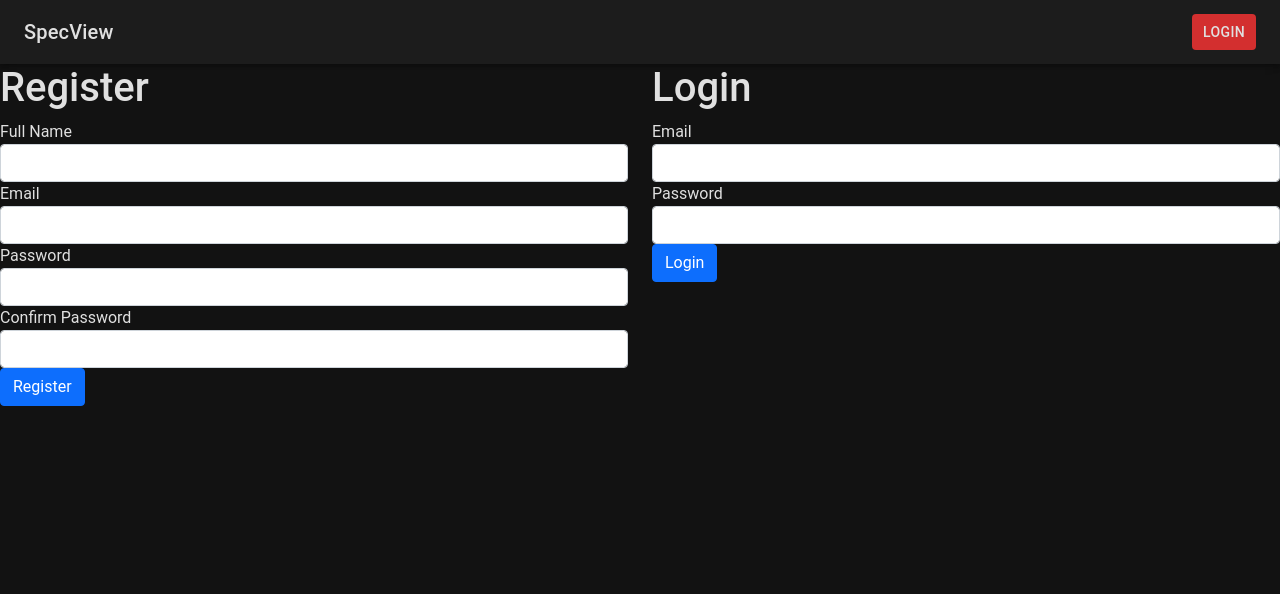
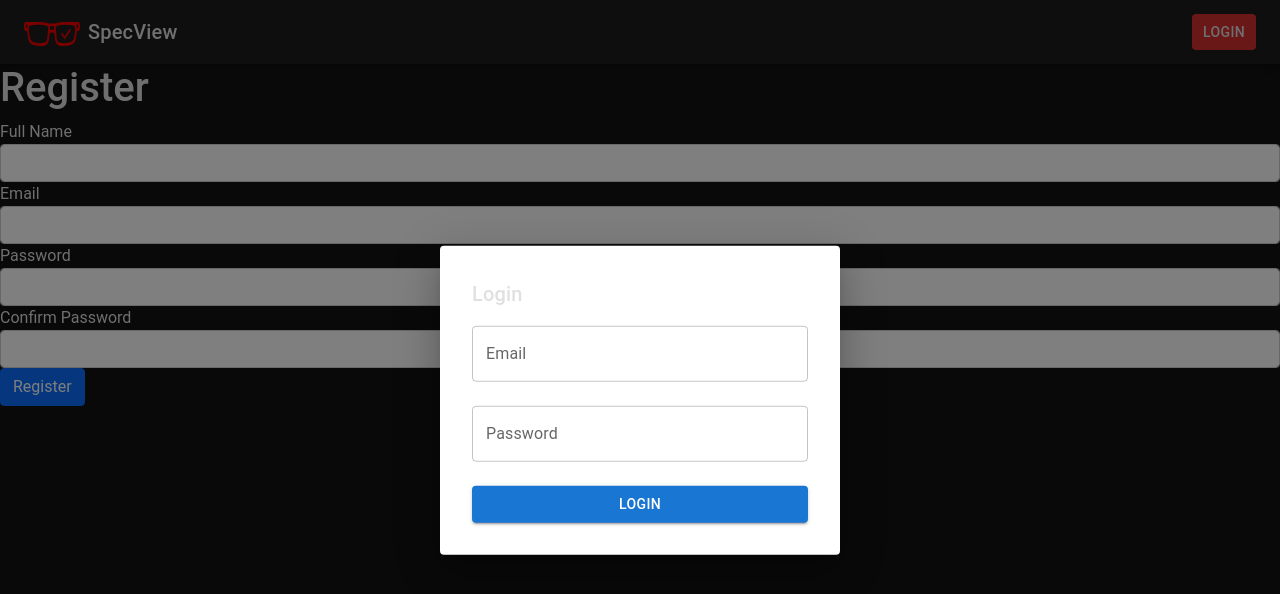
Before and after one commit to AlexKosz/SpecViewClient, a React (Create React App) app: page /login in a window 1280 px wide. Both pictures are taken after a click on the button "LOGIN". Shown: the top 594 px of the page. Built offline with nearby package versions, Linux system fonts and the light colour scheme; no server answers.

Commit message:
Login modal working

```diff
--- a/public/index.html
+++ b/public/index.html
@@ -3,7 +3,7 @@
   <head>
     <meta charset="utf-8" />
 
-    <link rel="icon" href="%PUBLIC_URL%/specViewIcon.png" />
+    <link rel="icon" href="%PUBLIC_URL%/logo.svg" />
     <meta name="viewport" content="width=device-width, initial-scale=1" />
     <meta name="theme-color" content="#000000" />
     <meta name="description" content="SpecView - A tool to view Jest test results efficiently." />
--- a/src/Views/SignIn.js
+++ b/src/Views/SignIn.js
@@ -1,6 +1,5 @@
 import React from 'react';
 import Reg from '../components/Reg';
-import Login from '../components/Login';
 
 const SignIn = () => {
   return (
@@ -8,9 +7,6 @@ const SignIn = () => {
       <div className="col">
         <Reg />
       </div>
-      <div className="col">
-        <Login />
-      </div>
     </div>
   );
 };
--- a/src/components/Login.jsx
+++ /dev/null
@@ -1,77 +0,0 @@
-import React, { useEffect, useState } from 'react';
-import axios from 'axios';
-import { useNavigate } from 'react-router-dom';
-
-const Login = () => {
-  const [formInfo, setFormInfo] = useState({
-    email: '',
-    password: '',
-  });
-
-  const [errors, setErrors] = useState(null);
-  const navigate = useNavigate(); // Replace useHistory with useNavigate
-
-  const changeHandler = (e) => {
-    setFormInfo({
-      ...formInfo,
-      [e.target.name]: e.target.value,
-    });
-  };
-
-  const login = (e) => {
-    e.preventDefault();
-    axios
-      .post('http://localhost:8000/login', formInfo, {
-        withCredentials: true,
-      })
-      .then((res) => {
-        console.log(res);
-        if (res.data.msg === 'succ') {
-          navigate('/dashboard'); // Replace history.push with navigate
-        } else {
-          setErrors(res.data.msg);
-        }
-      })
-      .catch((err) => {
-        console.log(err);
-      });
-  };
-
-  useEffect(() => {
-    axios
-      .get('http://localhost:8000/users/loggedin', {
-        withCredentials: true,
-      })
-      .then((res) => {
-        console.log(res);
-      })
-      .catch((err) => {
-        console.log(err);
-      });
-  }, [navigate]);
-
-  return (
-    <div>
-      <h1>Login</h1>
-      <form onSubmit={login}>
-        {errors ? <p className="text-danger">{errors}</p> : ''}
-        <div className="form-group">
-          <label>Email</label>
-          <input type="text" className="form-control" name="email" onChange={changeHandler} />
-        </div>
-        <div className="form-group">
-          <label>Password</label>
-          <input
-            type="password"
-            className="form-control"
-            name="password"
-            onChange={changeHandler}
-          />
-        </div>
-        <input type="submit" value="Login" className="btn btn-primary" />
-      </form>
-    </div>
-  );
-};
-
-export default Login;
--- /dev/null
+++ b/src/components/Login/LoginModal.jsx
@@ -0,0 +1,99 @@
+import React, { useState } from 'react';
+
+import { Modal, Box, TextField, Button, Typography } from '@mui/material';
+import PropTypes from 'prop-types';
+import { useDispatch } from 'react-redux';
+import axiosWrapper from '../../utils/apiRequests/axiosWrapper';
+import { updateUserInfo } from '../../features/user/userSlice';
+
+const LoginModal = ({ onClose }) => {
+  const [formInfo, setFormInfo] = useState({
+    email: '',
+    password: '',
+  });
+  const dispatch = useDispatch();
+
+  const [errors, setErrors] = useState(null);
+
+  const changeHandler = (e) => {
+    setFormInfo({
+      ...formInfo,
+      [e.target.name]: e.target.value,
+    });
+  };
+
+  const login = async (e) => {
+    e.preventDefault();
+    const data = await axiosWrapper({
+      method: 'post',
+      path: 'login',
+      data: formInfo,
+    });
+
+    if (data?.data?._id) {
+      dispatch(updateUserInfo(data));
+      onClose();
+    } else {
+      setErrors(data?.data?.msg);
+    }
+  };
+
+  return (
+    <Modal
+      open
+      onClose={onClose}
+      aria-labelledby="login-modal-title"
+      aria-describedby="login-modal-description"
+    >
+      <Box
+        sx={{
+          position: 'absolute',
+          top: '50%',
+          left: '50%',
+          transform: 'translate(-50%, -50%)',
+          width: 400,
+          bgcolor: 'background.paper',
+          borderRadius: 1,
+          boxShadow: 24,
+          p: 4,
+        }}
+      >
+        <Typography id="login-modal-title" variant="h6" component="h2">
+          Login
+        </Typography>
+        <form onSubmit={login}>
+          {errors && <Typography color="error">{errors}</Typography>}
+          <div>
+            <TextField
+              label="Email"
+              name="email"
+              type="email"
+              fullWidth
+              margin="normal"
+              onChange={changeHandler}
+            />
+          </div>
+          <div>
+            <TextField
+              label="Password"
+              name="password"
+              type="password"
+              fullWidth
+              margin="normal"
+              onChange={changeHandler}
+            />
+          </div>
+          <Button type="submit" variant="contained" fullWidth sx={{ mt: 2 }}>
+            Login
+          </Button>
+        </form>
+      </Box>
+    </Modal>
+  );
+};
+
+export default LoginModal;
+
+LoginModal.propTypes = {
+  onClose: PropTypes.func.isRequired,
+};
--- a/src/components/Navbar/Navbar.js
+++ /dev/null
@@ -1,36 +0,0 @@
-import React from 'react';
-import AppBar from '@mui/material/AppBar';
-import Toolbar from '@mui/material/Toolbar';
-import Typography from '@mui/material/Typography';
-import Button from '@mui/material/Button';
-
-import './Navbar.css';
-import { useNavigate } from 'react-router-dom';
-import urls from '../../urls';
-
-const Navbar = () => {
-  const navigate = useNavigate();
-
-  const onTitleClick = () => {
-    navigate(urls.base); // Navigate to the base URL when the title is clicked
-  };
-
-  return (
-    <AppBar position="static" className="Navbar">
-      <Toolbar>
-        <Typography
-          variant="h6"
-          component="div"
-          sx={{ flexGrow: 1, cursor: 'pointer' }}
-          className="MuiTypography-root"
-          onClick={onTitleClick}
-        >
-          SpecView
-        </Typography>
-        <Button className="MuiButton-root">Login</Button>
-      </Toolbar>
-    </AppBar>
-  );
-};
-
-export default Navbar;
--- /dev/null
+++ b/src/components/Navbar/Navbar.jsx
@@ -0,0 +1,87 @@
+import React, { useEffect, useState } from 'react';
+import AppBar from '@mui/material/AppBar';
+import Toolbar from '@mui/material/Toolbar';
+import Typography from '@mui/material/Typography';
+import Button from '@mui/material/Button';
+
+import './Navbar.css';
+import { useNavigate } from 'react-router-dom';
+import { useSelector, useDispatch } from 'react-redux';
+import urls from '../../urls';
+import axiosWrapper from '../../utils/apiRequests/axiosWrapper';
+import { logout, updateUserInfo } from '../../features/user/userSlice';
+
+import LoginModal from '../Login/LoginModal';
+
+const Navbar = () => {
+  const navigate = useNavigate();
+  const dispatch = useDispatch();
+  const user = useSelector((state) => state.user.userInfo);
+
+  const [isLoginOpen, setIsLoginOpen] = useState(false);
+
+  const onTitleClick = () => {
+    navigate(urls.base); // Navigate to the base URL when the title is clicked
+  };
+
+  useEffect(() => {
+    if (user?.data) {
+      return;
+    }
+    const fetchData = async () => {
+      const data = await axiosWrapper({
+        method: 'get',
+        path: 'users/loggedin',
+      });
+
+      if (data?.data?.verified) {
+        dispatch(updateUserInfo(data));
+      }
+    };
+
+    fetchData();
+    // eslint-disable-next-line react-hooks/exhaustive-deps
+  }, []);
+
+  const handleLogOut = async () => {
+    const data = await axiosWrapper({
+      method: 'get',
+      path: 'users/logout',
+    });
+
+    if (data) {
+      navigate('/');
+      dispatch(logout());
+    }
+  };
+
+  return (
+    <AppBar position="static" className="Navbar">
+      <Toolbar>
+        <Typography
+          variant="h6"
+          component="div"
+          sx={{ flexGrow: 1, cursor: 'pointer' }}
+          className="MuiTypography-root"
+          onClick={onTitleClick}
+        >
+          <img src="/logo.svg" alt="Logo" style={{ height: '24px', marginRight: '8px' }} />
+          SpecView
+        </Typography>
+        {!user?.data && (
+          <Button className="MuiButton-root" onClick={() => setIsLoginOpen(true)}>
+            Login
+          </Button>
+        )}
+        {user?.data && (
+          <Button className="MuiButton-root" onClick={handleLogOut}>
+            Logout
+          </Button>
+        )}
+        {isLoginOpen && <LoginModal onClose={() => setIsLoginOpen(false)} />}
+      </Toolbar>
+    </AppBar>
+  );
+};
+
+export default Navbar;
```
Also changed, not shown: public/Logo.svg (added).
